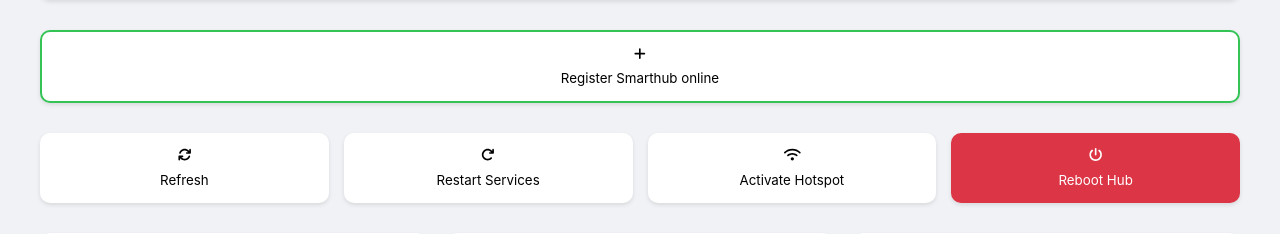
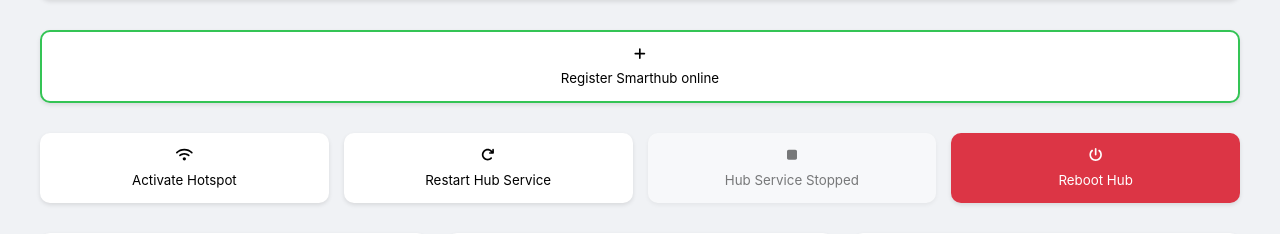
Before and after one commit to onio-git/gateway.hub, a Flask app: template app/templates/index.html in a window 1280 px wide. Shown: the part 126-360 px from the top of the page. Run offline with Flask 3, Linux system fonts and the light colour scheme; the template is opened without the code that fills it, so the values that code supplies are empty; parts of the project's set-up code (start-up, migrations or seed data) failed here and were passed over.

Commit message:
tweaks to control panel

```diff
--- a/app/server.py
+++ b/app/server.py
@@ -242,6 +242,12 @@
         connection_status = "Connected"
     ip_address = run_command(['hostname', '-I'])
 
+    service_status = run_command(['systemctl', 'status', 'SmarthubManager.service'])
+    if "active (running)" in service_status:
+        service_status = "Running"
+    else:
+        service_status = "Stopped"
+
     logger.info("Serving index page...")
 
     return render_template("index.html",
@@ -257,7 +263,8 @@
                         current_ethernet=current_ethernet,
                         connection_status=connection_status,
                         ip_address=ip_address,
-                        signal_strength=rssi
+                        signal_strength=rssi,
+                        service_status=service_status
                         )
 
 
@@ -266,6 +273,13 @@
     logger.info("Restarting services requested by user.")
     subprocess.run(['systemctl', 'restart', 'SmarthubManager.service'])
     return 'Restarting services...' , 200
+
+
+@app.route('/stop_services', methods=['GET', 'POST'])
+def stop_services():
+    logger.info("Stopping services requested by user.")
+    subprocess.run(['systemctl', 'stop', 'SmarthubManager.service'])
+    return 'Stopping services...' , 200
 
 
 
--- a/app/templates/index.html
+++ b/app/templates/index.html
@@ -23,17 +23,22 @@
         </button>
 
         <section class="quick-actions">
-            <button class="action-button" onclick="refresh()">
-                <i class="fas fa-sync"></i>
-                Refresh
+            <button class="action-button" onclick="activate_hotspot()">
+                <i class="fas fa-wifi"></i>
+                Activate Hotspot
             </button>
             <button class="action-button" onclick="restart_services()">
                 <i class="fas fa-redo"></i>
-                Restart Services
+                Restart Hub Service
             </button>
-            <button class="action-button" onclick="activate_hotspot()">
-                <i class="fas fa-wifi"></i>
-                Activate Hotspot
+            <button class="action-button {% if service_status != 'Running' %}disabled{% endif %}" onclick="stop_services()">
+                <i class="fas fa-stop"></i>
+                <!-- service status is either Running or Stopped -->
+                {% if service_status == 'Running' %}
+                    Stop Hub Service
+                {% else %}
+                    Hub Service Stopped
+                {% endif %}
             </button>
             <button class="action-button danger" onclick="hub_reboot()">
                 <i class="fas fa-power-off"></i>
@@ -224,11 +229,26 @@
             const response = await fetch('/restart_services');
             if (response.ok) {
                 alert_success('Services restarted');
+                setTimeout(refresh, 2000);
             } else {
                 alert_error('Failed to restart services');
             }
         } catch (error) {
             alert_error('Failed to restart services due to network error.');
+        }
+    }
+
+    async function stop_services() {
+        try {
+            const response = await fetch('/stop_services');
+            if (response.ok) {
+                alert_success('Services stopped');
+                setTimeout(refresh, 2000);
+            } else {
+                alert_error('Failed to stop services');
+            }
+        } catch (error) {
+            alert_error('Failed to stop services due to network error.');
         }
     }
 
--- a/app/templates/static/styles.css
+++ b/app/templates/static/styles.css
@@ -219,3 +219,8 @@
     from { opacity: 1; }
     to { opacity: 0; }
 }
+
+.disabled {
+    pointer-events: none;
+    opacity: 0.5;
+}
```
Also changed, not shown: app/BLEAdvertiser.py (+6 -2 lines).
